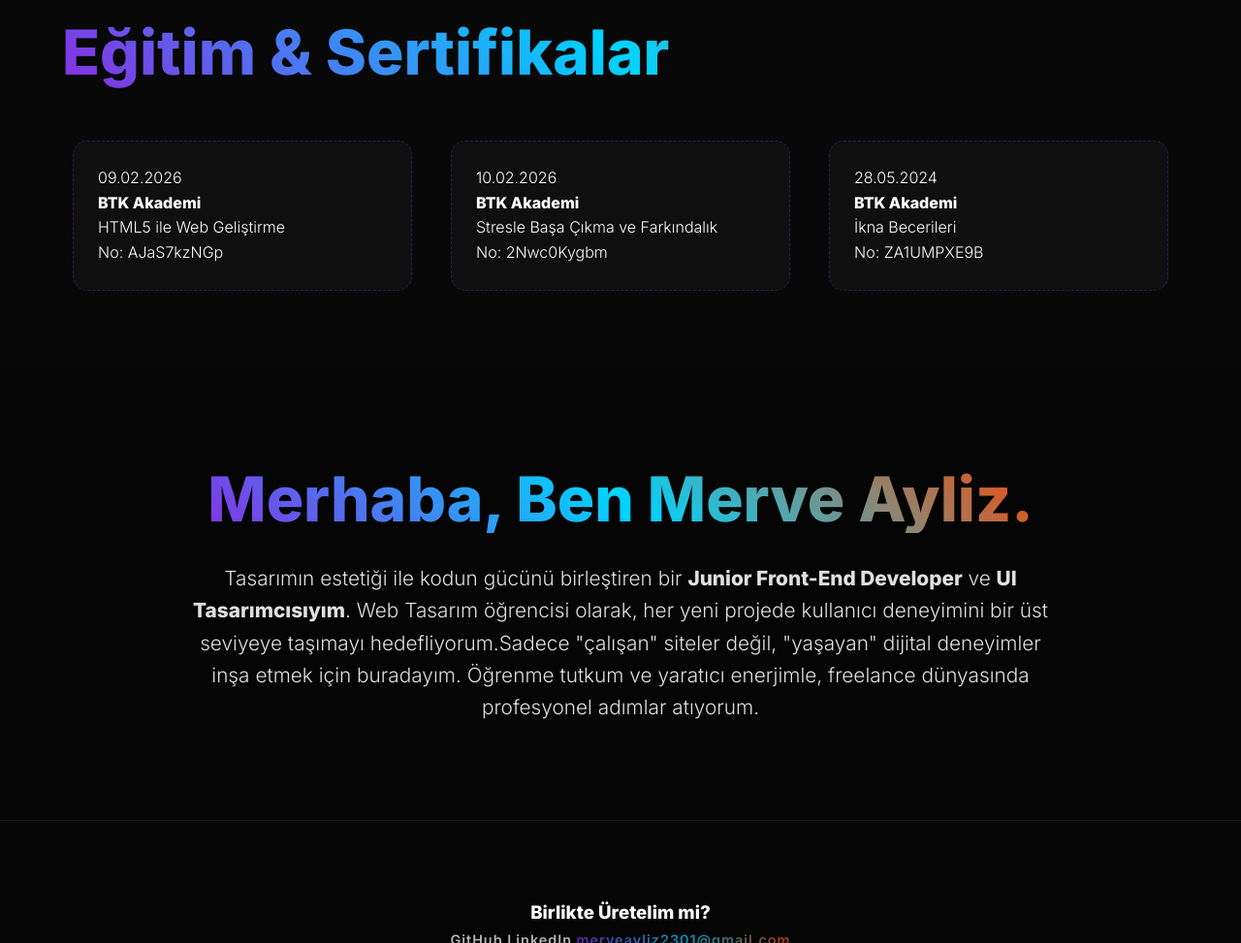
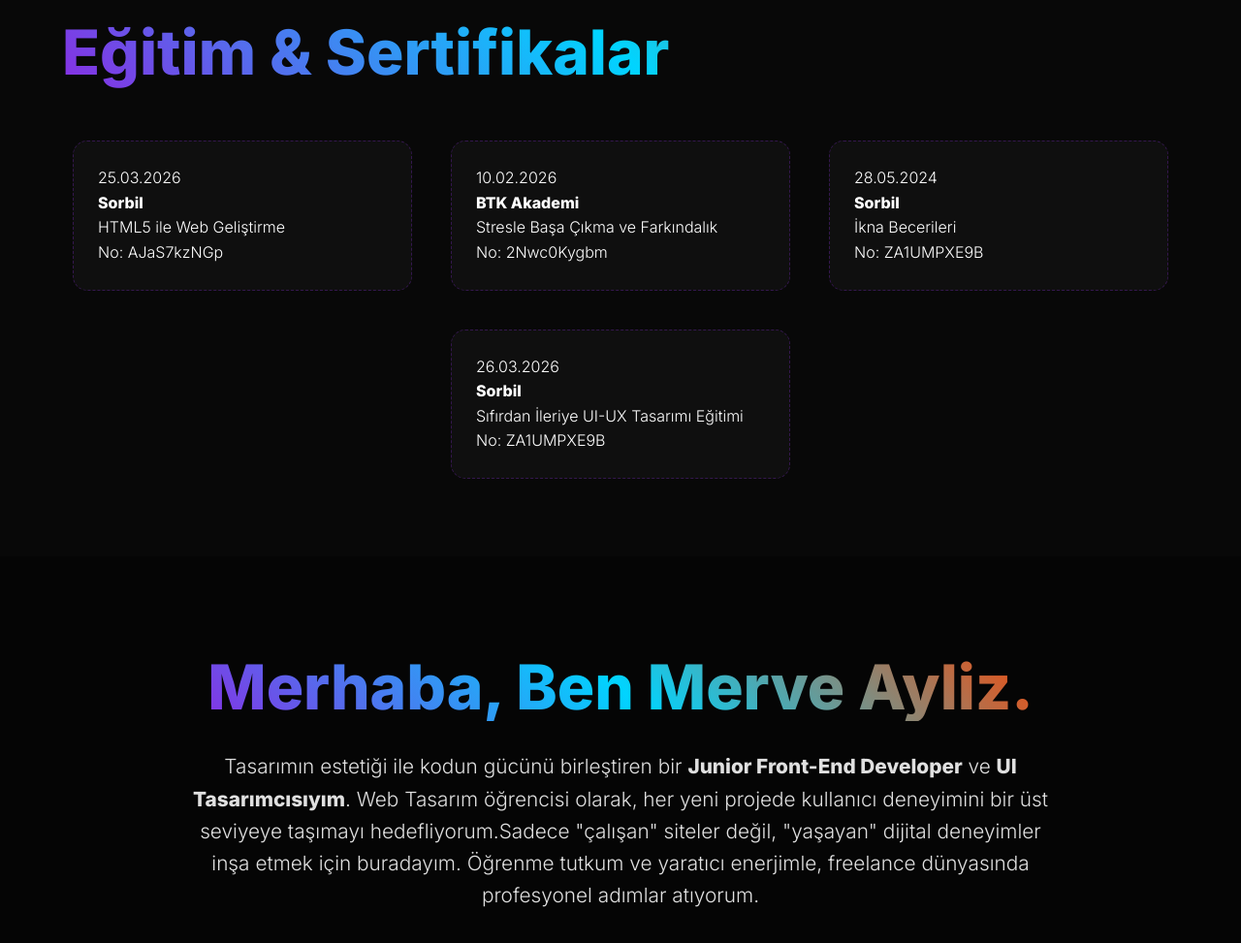
Before and after one commit to merveayliz/ayliz-dev-, a plain HTML site: page index.html in a window 1280 px wide. Shown: the part 7057-8030 px from the top of the page at 97% size. Drawn offline with Linux system fonts and the light colour scheme.

Commit message:
Update index.html

```diff
--- a/index.html
+++ b/index.html
@@ -387,8 +387,8 @@
         <h2 class="gradient-text center-text">Eğitim & Sertifikalar</h2>
         <div class="creds-container">
             <div class="cred-item">
-                <span class="cred-date">09.02.2026</span>
-                <h4>BTK Akademi</h4>
+                <span class="cred-date">25.03.2026</span>
+                <h4>Sorbil</h4>
                 <p>HTML5 ile Web Geliştirme</p>
                 <span class="cert-no">No: AJaS7kzNGp</span>
             </div>
@@ -400,8 +400,14 @@
             </div>
             <div class="cred-item">
                 <span class="cred-date">28.05.2024</span>
-                <h4>BTK Akademi</h4>
+                <h4>Sorbil</h4>
                 <p>İkna Becerileri</p>
+                <span class="cert-no">No: ZA1UMPXE9B</span>
+            </div>
+            <div class="cred-item">
+                <span class="cred-date">26.03.2026</span>
+                <h4>Sorbil</h4>
+                <p>Sıfırdan İleriye UI-UX Tasarımı Eğitimi</p>
                 <span class="cert-no">No: ZA1UMPXE9B</span>
             </div>
         </div>
```
